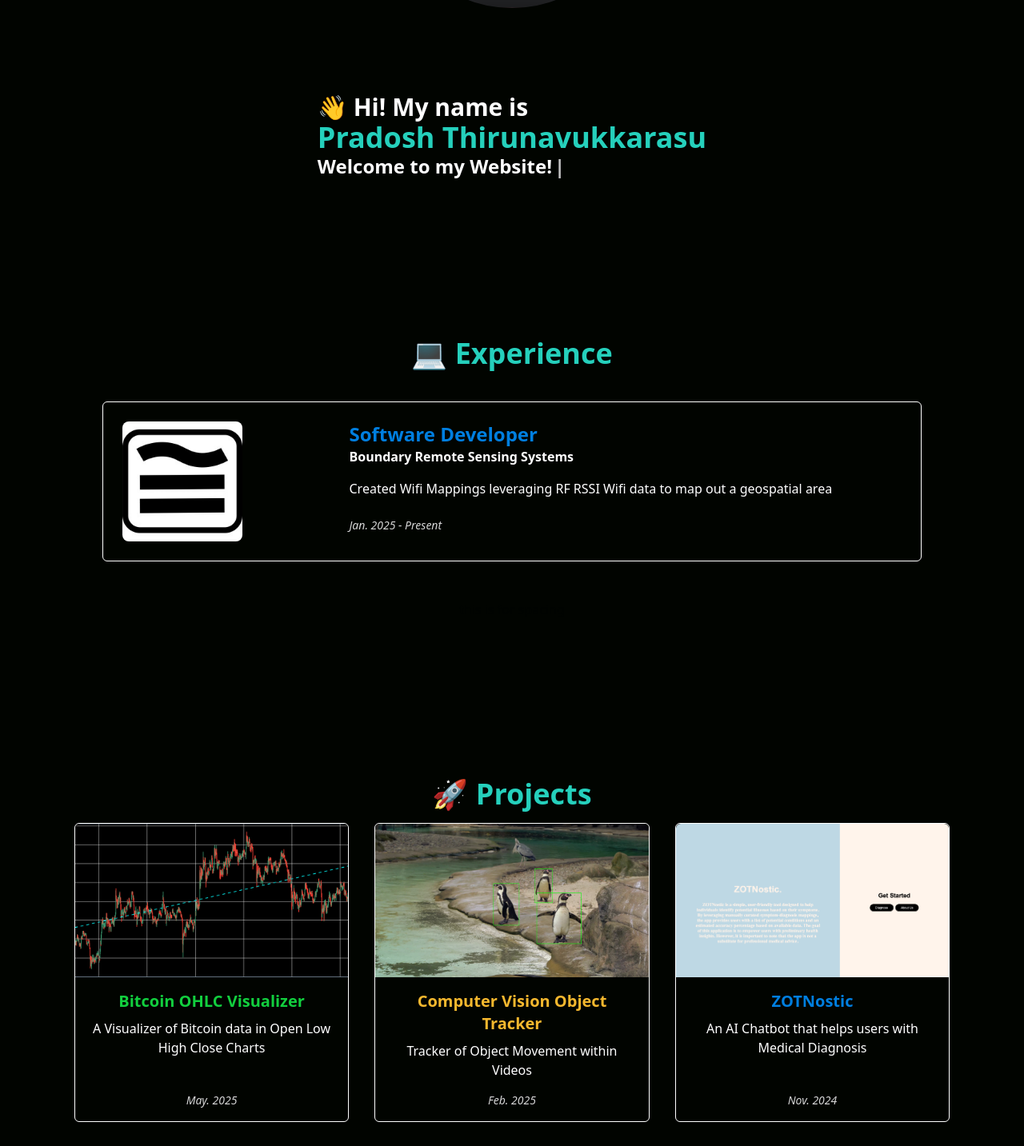
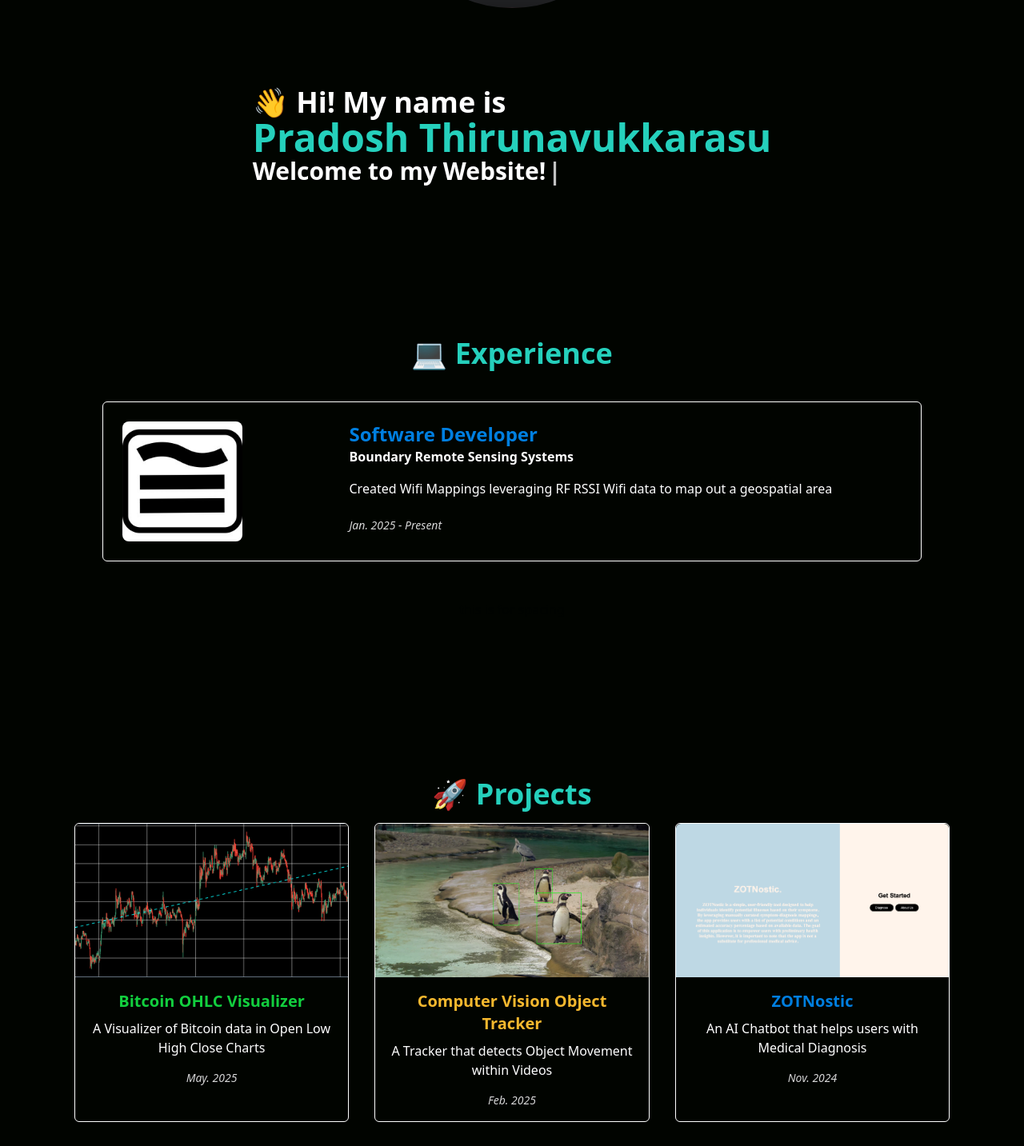
Before and after one commit to tpradosh/tpradosh, a React (Vite) app: page / in a window 1280 px wide. Shown: the part 441-1874 px from the top of the page at 80% size. Built offline with nearby package versions, Linux system fonts and the light colour scheme.

Commit message:
small achnges like font size change

```diff
--- a/src/ExperienceProp.tsx
+++ b/src/ExperienceProp.tsx
@@ -23,7 +23,7 @@ function Experience({ img, company, role, time, descr, color, url}: ExperiencePr
                 </div>
 
                 <div className="flex-1 text-left md:ml-10">
-                <h3 className={`text-2xl font-bold ${Map[color]}`}>{role}</h3>
+                    <h3 className={`text-2xl font-bold ${Map[color]}`}>{role}</h3>
                     <p className="text-white font-semibold">{company}</p>
                     <p className="text-white mt-4 text-timberwolf">{descr}</p>
                     <p className="text-sm text-timberwolf italic mt-6">{time}</p>
--- a/src/Intro_txt.tsx
+++ b/src/Intro_txt.tsx
@@ -39,7 +39,7 @@ function Intro_txt(){
     return (
         <div className="text-white font-bold text-left">
           {one && (
-            <span className="text-white text-3xl">
+            <span className="text-white text-4xl">
               <Typewriter
                 words={['👋 Hi! My name is ']}
                 loop={1}
@@ -52,7 +52,7 @@ function Intro_txt(){
         <br />
 
           {two && (
-            <span className="text-green text-4xl">
+            <span className="text-green text-5xl">
               <Typewriter
                 words={[' Pradosh Thirunavukkarasu']}
                 loop={1}
@@ -65,7 +65,7 @@ function Intro_txt(){
           <br />
 
           {three && (
-            <span className="text-white text-2xl">
+            <span className="text-white text-3xl">
               <Typewriter
                 words={[' Welcome to my Website!']}
                 loop={1}
--- a/src/ProjectCard.tsx
+++ b/src/ProjectCard.tsx
@@ -26,7 +26,7 @@ function ProjectCard({ img, title, time, descr, color, url}: ProjectCard) {
             <div className="border border-white rounded-md bg-black flex flex-col h-full">
               <img src={img} className="w-full h-48 object-cover rounded-t-md" />
 
-              <div className="p-4 flex flex-col justify-between flex-grow">
+              <div className="p-4 flex flex-col">
                 <div>
                   <h3 className={`text-xl font-bold ${Map[color]}`}>{title}</h3>
                   <p className="text-white mt-2 text-timberwolf">{descr}</p>
--- a/src/ProjectsSection.tsx
+++ b/src/ProjectsSection.tsx
@@ -26,7 +26,7 @@ function ProjectSection() {
                     img = {CVOT}
                     title = "Computer Vision Object Tracker"
                     time = "Feb. 2025"
-                    descr = "Tracker of Object Movement within Videos"
+                    descr = "A Tracker that detects Object Movement within Videos"
                     url = "https://github.com/tpradosh/obj-finder"
                     color = "yellow"
                 />
```
